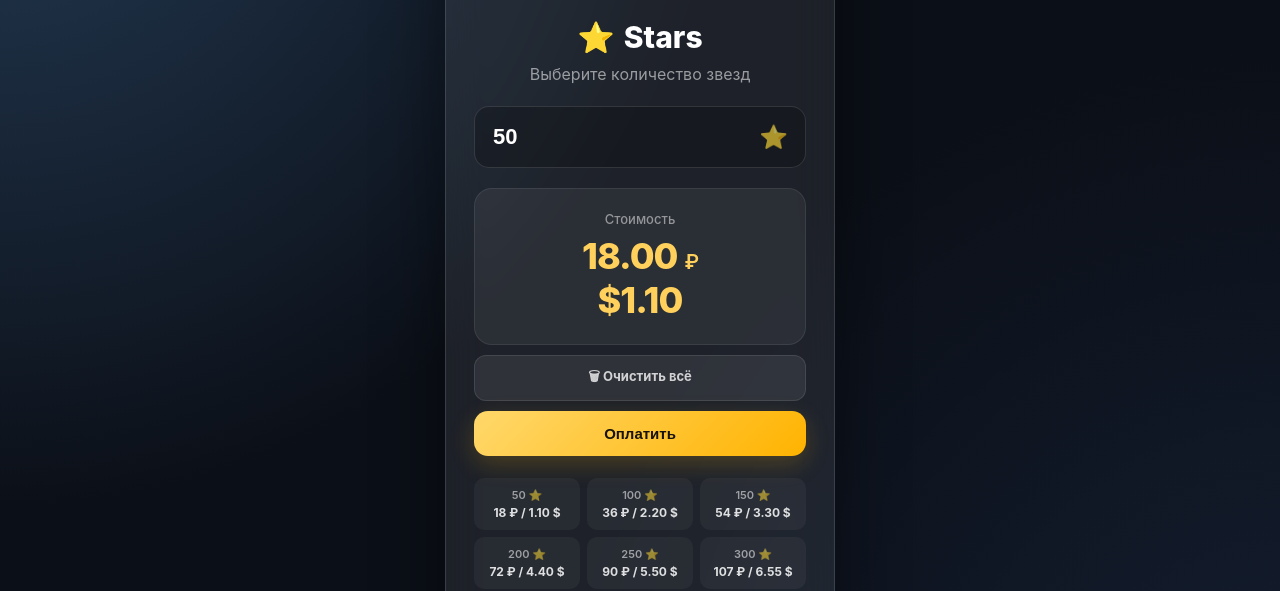
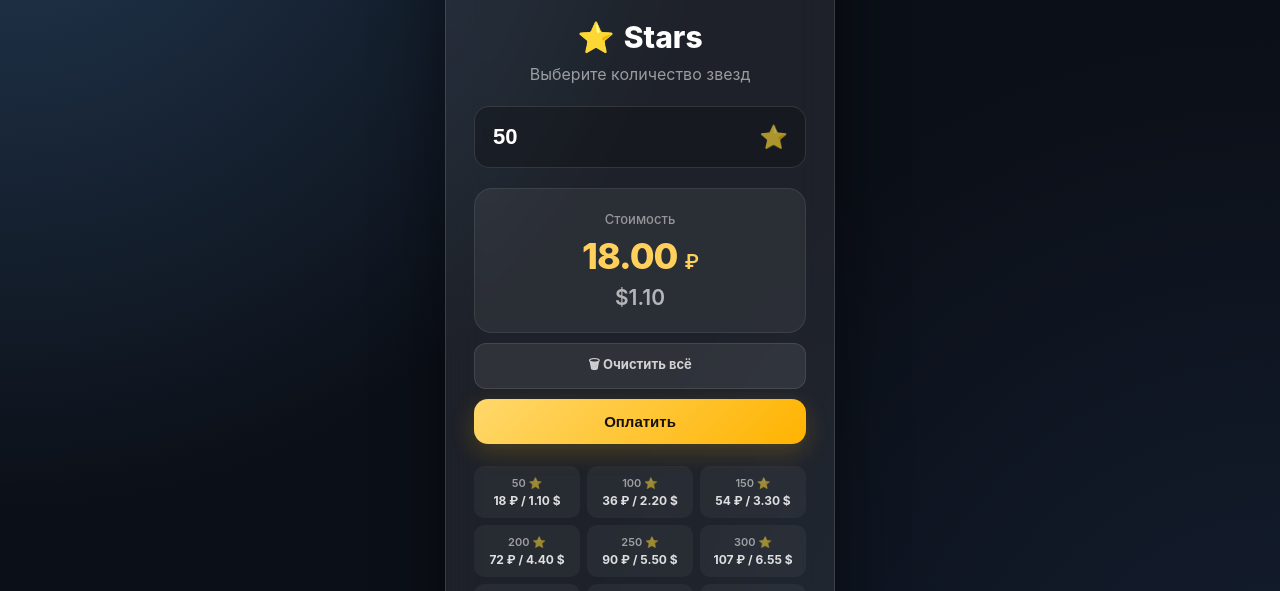
Before and after one commit to pandaka720-max/flugerbot-shop, a website: page index.html in a window 1280 px wide. Shown: the part 207-798 px from the top of the page. Drawn offline with Linux system fonts and the light colour scheme.

Commit message:
Update resultUSD div class and formatting

```diff
--- a/index.html
+++ b/index.html
@@ -712,9 +712,10 @@
         </div>
 
 
-        <div id="resultUSD" class="result">
-            1.10 <small>$</small>
-        </div>
+ <div id="resultUSD" class="result-usd">
+    1.10 $
+</div>
+
 
     </div>
 
```
